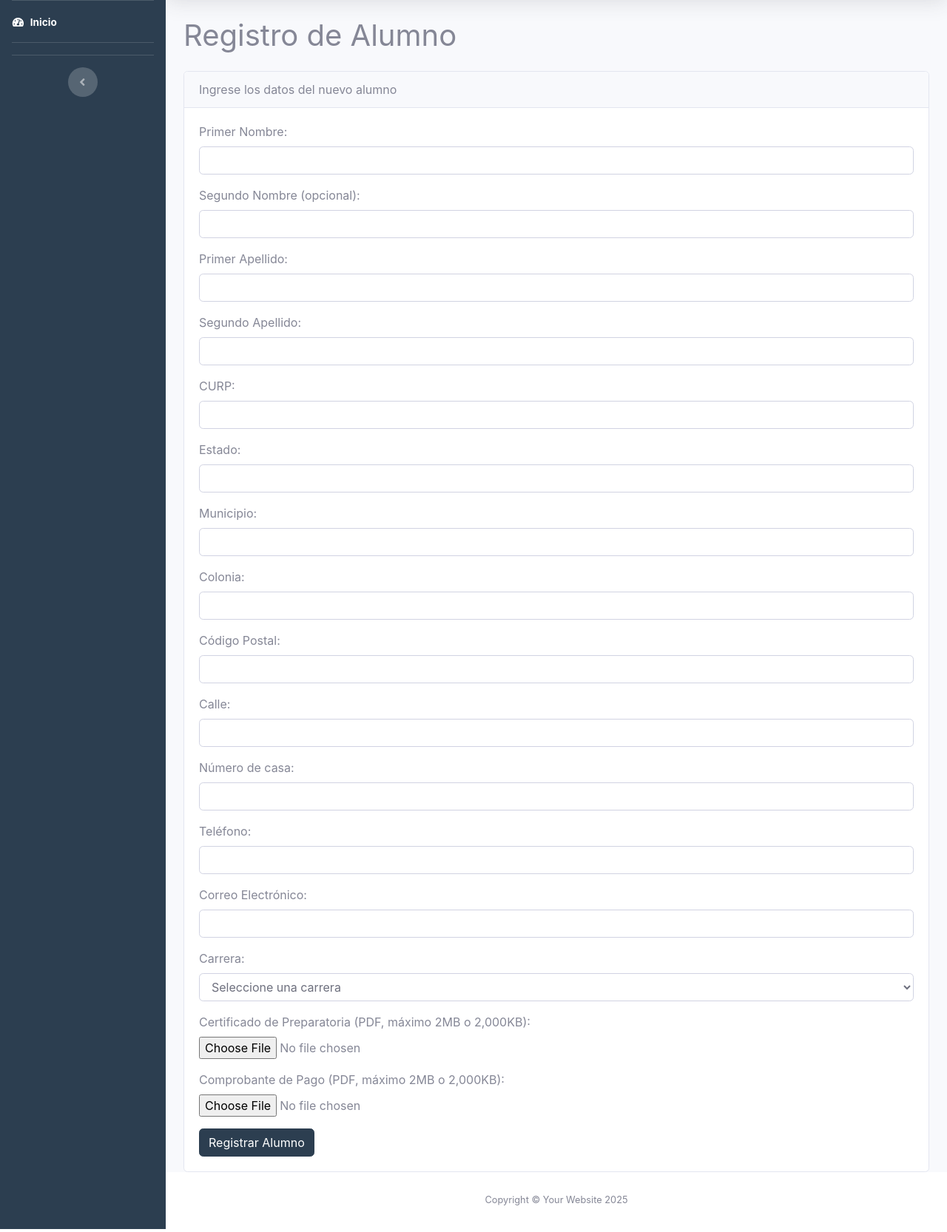
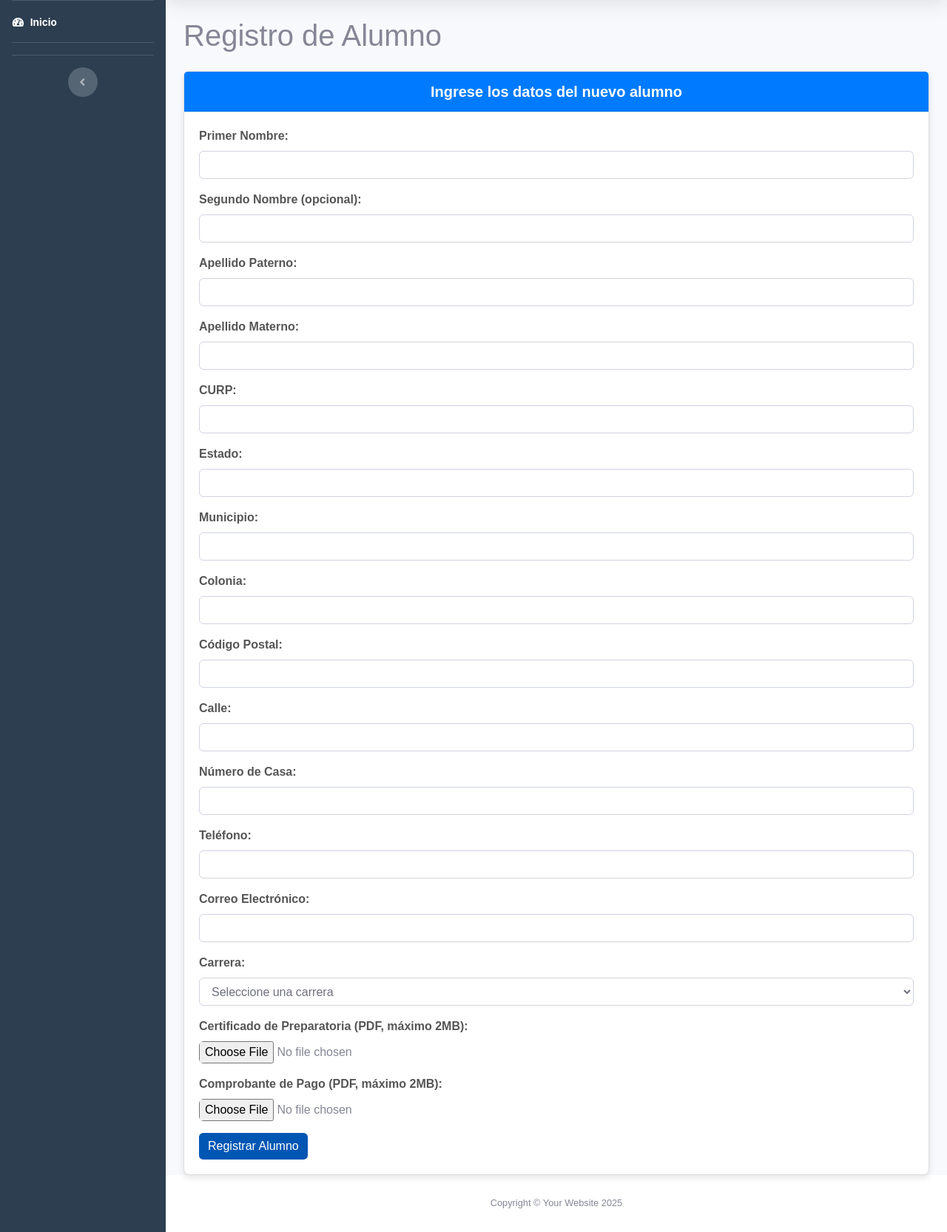
Before and after one commit to CHEOCARMINE/SkyCode, a Flask app: template templates/register.html in a window 1280 px wide. Shown: the part 70-1736 px from the top of the page at 74% size. Run offline with Flask 3, Linux system fonts and the light colour scheme; the template is opened without the code that fills it, so the values that code supplies are empty; some libraries are stand-ins or nearby versions.

Commit message:
Ajustes en labels y estilos para el formulario de registro

```diff
--- a/templates/register.html
+++ b/templates/register.html
@@ -3,8 +3,10 @@
 {% block title %}Registro de Alumno - SkyCode{% endblock %}
 
 {% block content %}
-<div class="container mt-4">
-<!-- Bloque para mostrar mensajes flash -->
+<link rel="stylesheet" href="{{ url_for('static', filename='css/register_style.css') }}">
+
+<div class="container">
+  <!-- Mensajes flash para notificaciones -->
   {% with mensajes = get_flashed_messages(with_categories=true, category_filter=['register-danger', 'register-success']) %}
     {% if mensajes %}
       <div class="mt-3">
@@ -43,14 +45,14 @@
                  value="{{ form_data.segundo_nombre if form_data else '' }}">
         </div>
         <div class="form-group">
-          <label for="primer_apellido">Primer Apellido:</label>
+          <label for="primer_apellido">Apellido Paterno:</label>
           <input type="text" class="form-control" id="primer_apellido" name="primer_apellido" required
                  pattern="^[A-Za-zÁÉÍÓÚáéíóúÑñ\s]+$"
                  title="Solo se permiten letras y espacios."
                  value="{{ form_data.primer_apellido if form_data else '' }}">
         </div>
         <div class="form-group">
-          <label for="segundo_apellido">Segundo Apellido:</label>
+          <label for="segundo_apellido">Apellido Materno:</label>
           <input type="text" class="form-control" id="segundo_apellido" name="segundo_apellido" required
                  pattern="^[A-Za-zÁÉÍÓÚáéíóúÑñ\s]+$"
                  title="Solo se permiten letras y espacios."
@@ -60,11 +62,11 @@
           <label for="curp">CURP:</label>
           <input type="text" class="form-control" id="curp" name="curp" required
                  pattern="[A-Z]{4}\d{6}[HM][A-Z]{2}[A-Z]{3}[0-9A-Z]\d"
-                title="El CURP debe tener 18 caracteres y cumplir el formato: 4 letras, 6 dígitos (YYMMDD), H/M, 2 letras, 3 letras, 1 alfanumérico y 1 dígito."
+                 title="El CURP debe tener 18 caracteres y cumplir el formato específico."
                  value="{{ form_data.curp if form_data else '' }}">
         </div>
 
-        <!-- Datos de Domicilio (ingresados manualmente) -->
+        <!-- Datos de domicilio -->
         <div class="form-group">
           <label for="estado">Estado:</label>
           <input type="text" class="form-control" id="estado" name="estado" required
@@ -99,7 +101,7 @@
                  value="{{ form_data.calle if form_data else '' }}">
         </div>
         <div class="form-group">
-          <label for="numero_casa">Número de casa:</label>
+          <label for="numero_casa">Número de Casa:</label>
           <input type="text" class="form-control" id="numero_casa" name="numero_casa" required
                  value="{{ form_data.numero_casa if form_data else '' }}">
         </div>
@@ -128,15 +130,17 @@
             {% endfor %}
           </select>
         </div>
+
         <!-- Archivos -->
         <div class="form-group">
-          <label for="certificado_preparatoria">Certificado de Preparatoria (PDF, máximo 2MB o 2,000KB):</label>
+          <label for="certificado_preparatoria">Certificado de Preparatoria (PDF, máximo 2MB):</label>
           <input type="file" class="form-control-file" id="certificado_preparatoria" name="certificado_preparatoria" accept="application/pdf" required>
         </div>
         <div class="form-group">
-          <label for="comprobante_pago">Comprobante de Pago (PDF, máximo 2MB o 2,000KB):</label>
+          <label for="comprobante_pago">Comprobante de Pago (PDF, máximo 2MB):</label>
           <input type="file" class="form-control-file" id="comprobante_pago" name="comprobante_pago" accept="application/pdf" required>
         </div>
+
         <button type="submit" class="btn btn-primary">Registrar Alumno</button>
       </form>
     </div>
--- /dev/null
+++ b/templates/register_style.css
@@ -0,0 +1,42 @@
+/* Estilos para el formulario de registro */
+.container {
+    margin-top: 20px;
+    font-family: Arial, sans-serif;
+}
+
+.card {
+    border: 1px solid #ddd;
+    border-radius: 8px;
+    box-shadow: 0 4px 8px rgba(0, 0, 0, 0.1);
+}
+
+.card-header {
+    background-color: #007bff;
+    color: white;
+    font-size: 1.25rem;
+    text-align: center;
+    font-weight: bold;
+}
+
+.btn-primary {
+    background-color: #0056b3;
+    border: none;
+    transition: background-color 0.3s ease;
+}
+
+.btn-primary:hover {
+    background-color: #003f8a;
+}
+
+.form-control, .form-control-file {
+    border-radius: 6px;
+}
+
+.alert {
+    margin-bottom: 15px;
+}
+
+label {
+    font-weight: bold;
+    color: #555;
+}
```
Lines whose indentation alone changed are shown as unchanged.
